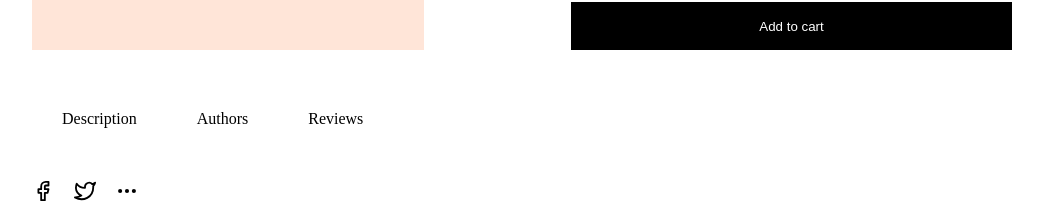
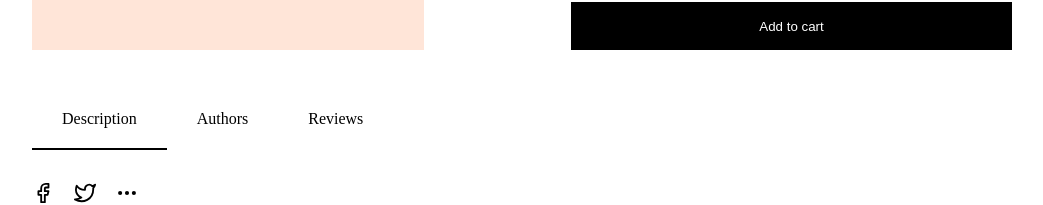
Before and after one commit to MilanaNavakhrost/final, a React (Create React App) app: page /book/1 in a window 1280 px wide. Shown: the part 434-639 px from the top of the page, without its empty margins (118-1161 px from the left). Built offline with nearby package versions, Linux system fonts and the light colour scheme; no server answers.

Commit message:
tabs in desc

```diff
--- a/package.json
+++ b/package.json
@@ -11,6 +11,7 @@
     "@types/node": "^16.18.38",
     "@types/react": "^18.2.14",
     "@types/react-dom": "^18.2.6",
+    "classnames": "^2.3.2",
     "react": "^18.2.0",
     "react-dom": "^18.2.0",
     "react-icons": "^4.10.1",
--- a/src/components/pages/book_page/BookDesc/BookDesc.tsx
+++ b/src/components/pages/book_page/BookDesc/BookDesc.tsx
@@ -1,9 +1,18 @@
 import { useState } from "react";
 import { IBook } from "~/utils/types";
 import "./bookDesc.css";
+import classNames from 'classnames';
+
+
+const enum ETabsLi {
+  DESCRIPTIONS = '1',
+  AUTHORS = '2',
+  REVIEWS = '3'
+}
 
 export const BookDesc = ({ book }: { book?: IBook }) => {
   const [text, setText] = useState("");
+  const [active, setActive] = useState<ETabsLi>(ETabsLi.DESCRIPTIONS);
 
   let styleLi = {
     borderBottom: "",
@@ -11,24 +20,34 @@ export const BookDesc = ({ book }: { book?: IBook }) => {
 
   const handleDesk = () => {
     setText(`${book?.desc}`);
+    setActive(ETabsLi.DESCRIPTIONS);
   };
   const handleAuthors = () => {
     setText(`${book?.authors}`);
+    setActive(ETabsLi.AUTHORS);
   };
   const handleReviews = () => {
     setText(`${book?.desc}`);
+    setActive(ETabsLi.REVIEWS);
   };
+
 
   return (
     <div className="desc-section">
       <ul className="info-points">
-        <li onClick={handleDesk}>
+        <li className={classNames({
+          'li-active': active === ETabsLi.DESCRIPTIONS
+        })} onClick={handleDesk}>
           Description
         </li>
-        <li onClick={handleAuthors}>
+        <li className={classNames({
+          'li-active': active === ETabsLi.AUTHORS
+        })} onClick={handleAuthors}>
           Authors
         </li>
-        <li onClick={handleReviews}>
+        <li className={classNames({
+          'li-active': active === ETabsLi.REVIEWS
+        })} onClick={handleReviews}>
           Reviews
         </li>
       </ul>
--- a/src/components/pages/book_page/BookDesc/bookDesc.css
+++ b/src/components/pages/book_page/BookDesc/bookDesc.css
@@ -11,6 +11,6 @@
   padding: 20px 30px;
 }
 
-.active {
-  border-bottom: 1px solid black; /* как переключать?? */
+.li-active {
+  border-bottom: 2px solid black; /* как переключать?? */
 }
--- a/src/components/pages/home_page/subcomponents/books_list/BookItem/BookItem.tsx
+++ b/src/components/pages/home_page/subcomponents/books_list/BookItem/BookItem.tsx
@@ -14,18 +14,7 @@ export const BookItem = ({ item }: { item: IBook }) => {
       </div>
       <h3 className="book-name">{item.title}</h3>
       <p className="book-subtitle">{item.subtitle || "-"}</p>
-      <div className="price-stars">
-        <h3>{item.price}</h3>
-        <div className="stars">
-          {new Array(5).fill("").map((_, idx) => (
-            <AiFillStar
-              className="star-icon"
-              key={idx}
-              color={idx < +(item.rating || 0) ? "black" : "lightgray"} //не работает ??  нужен запрос
-            />
-          ))}
-        </div>
-      </div>
+      <h3 className="book-price">{item.price}</h3>
     </li>
   );
 };
--- a/src/components/pages/home_page/subcomponents/books_list/BookItem/bookItem.css
+++ b/src/components/pages/home_page/subcomponents/books_list/BookItem/bookItem.css
@@ -2,11 +2,6 @@ li {
   cursor: pointer;
   display: flex;
   flex-direction: column;
-  justify-content: space-between;
-}
-
-.price-stars {
-  display: flex;
   justify-content: space-between;
 }
 
--- a/src/components/pages/home_page/subcomponents/books_list/booksList.css
+++ b/src/components/pages/home_page/subcomponents/books_list/booksList.css
@@ -1,6 +1,6 @@
 .list-name {
   text-transform: uppercase;
-  margin-bottom: 20px;
+  margin-bottom: 25px;
 }
 
 .books-list {
```
Also changed, not shown: 1 other file (tests, documents, lock files or other folders).
